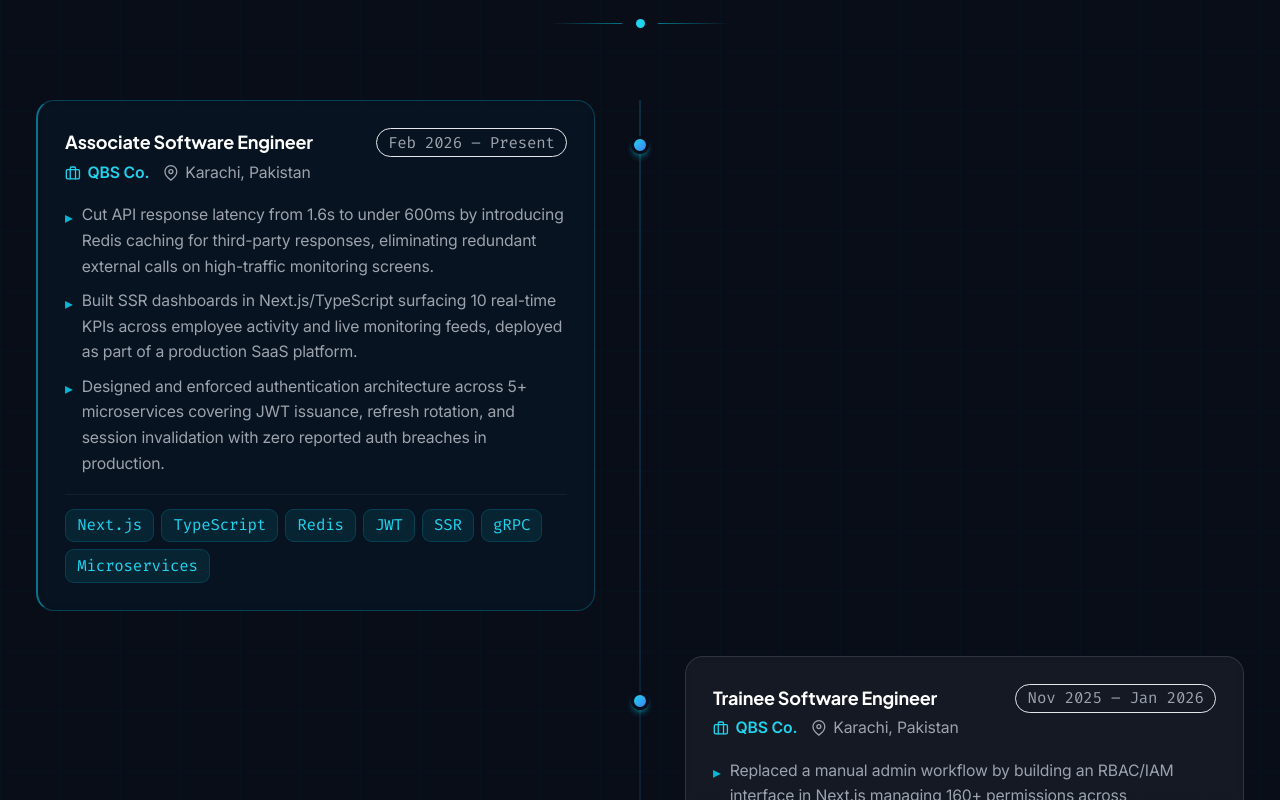
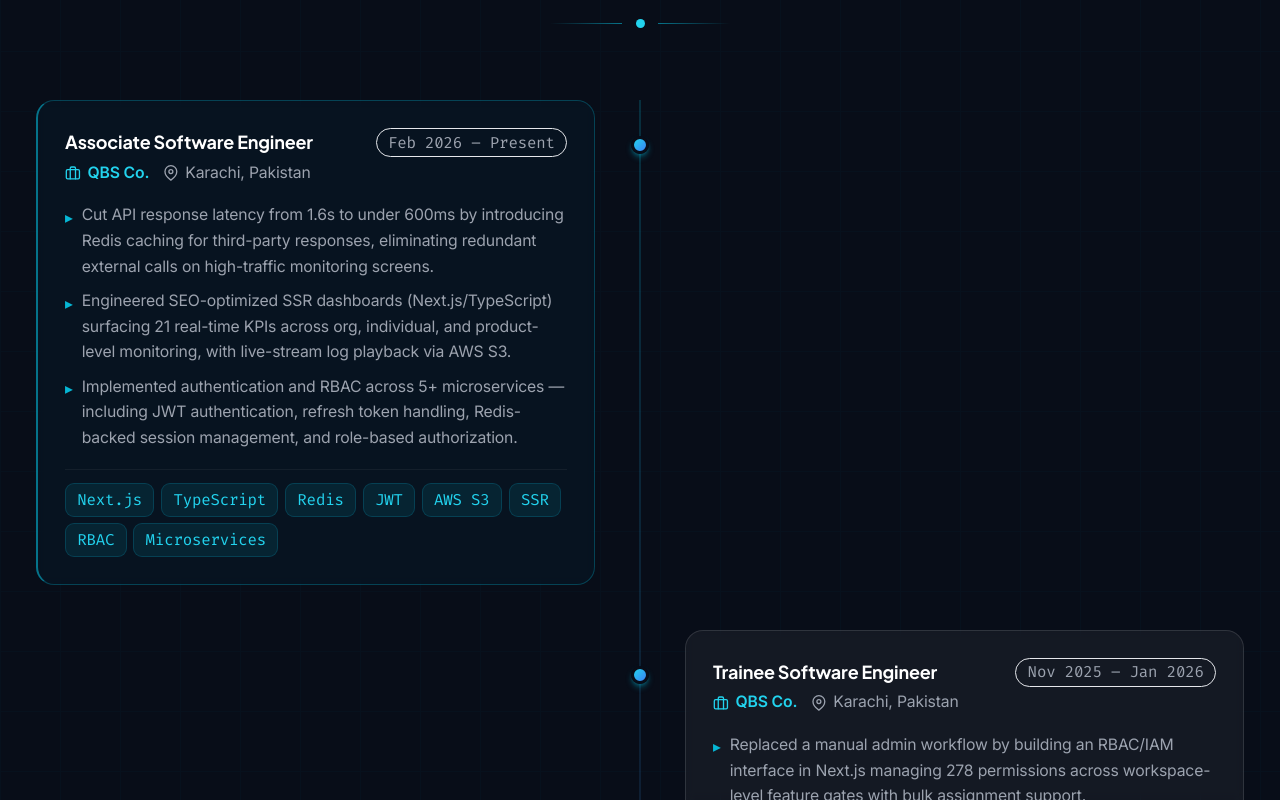
Before and after one commit to Muhammad-Taqi-Dev/DevFolioX, a Next.js app: page / in a window 1280 px wide. Shown: the part 3205-4005 px from the top of the page. Built offline with nearby package versions, Linux system fonts and the light colour scheme.

Commit message:
feat: initialize project with profile assets and modular section components

```diff
--- a/components/sections/About.tsx
+++ b/components/sections/About.tsx
@@ -177,7 +177,8 @@ const About = () => {
               <div className="absolute inset-0 rounded-2xl bg-gradient-to-br from-cyan-500/20 to-indigo-600/20 rotate-[-2deg]" />
               <div className="relative rounded-2xl overflow-hidden border border-white/10 shadow-2xl">
                 <img
-                  src="/profile.jpg"
+                  // src="/profile.jpg"
+                  src="/profile.jpeg"
                   alt="Muhammad Taqi Haider"
                   className="w-full h-full object-cover"
                 />
--- a/components/sections/Experience.tsx
+++ b/components/sections/Experience.tsx
@@ -13,16 +13,17 @@ const Experience = () => {
       location: "Karachi, Pakistan",
       achievements: [
         "Cut API response latency from 1.6s to under 600ms by introducing Redis caching for third-party responses, eliminating redundant external calls on high-traffic monitoring screens.",
-        "Built SSR dashboards in Next.js/TypeScript surfacing 10 real-time KPIs across employee activity and live monitoring feeds, deployed as part of a production SaaS platform.",
-        "Designed and enforced authentication architecture across 5+ microservices covering JWT issuance, refresh rotation, and session invalidation with zero reported auth breaches in production.",
+        "Engineered SEO-optimized SSR dashboards (Next.js/TypeScript) surfacing 21 real-time KPIs across org, individual, and product-level monitoring, with live-stream log playback via AWS S3.",
+        "Implemented authentication and RBAC across 5+ microservices — including JWT authentication, refresh token handling, Redis-backed session management, and role-based authorization.",
       ],
       technologies: [
         "Next.js",
         "TypeScript",
         "Redis",
         "JWT",
+        "AWS S3",
         "SSR",
-        "gRPC",
+        "RBAC",
         "Microservices",
       ],
     },
@@ -32,18 +33,17 @@ const Experience = () => {
       period: "Nov 2025 – Jan 2026",
       location: "Karachi, Pakistan",
       achievements: [
-        "Replaced a manual admin workflow by building an RBAC/IAM interface in Next.js managing 160+ permissions across workspace-level feature gates with bulk assignment support.",
-        "Delivered two production backend services: an inventory management API and an SLA workflow orchestration service using gRPC and Docker for distributed inter-service communication.",
-        "Implemented OAuth2 and 2FA across distributed microservices with token/refresh handling and RBAC; integrated WhatsApp Business API for automated live ticket delivery.",
+        "Replaced a manual admin workflow by building an RBAC/IAM interface in Next.js managing 278 permissions across workspace-level feature gates with bulk assignment support.",
+        "Built two production backend services — inventory management and SLA workflow orchestration — using gRPC for real-time inter-service communication across Dockerized microservices.",
+        "Integrated the WhatsApp Business API to automate live ticket delivery and customer notifications at scale.",
       ],
       technologies: [
         "Next.js",
         "gRPC",
         "Docker",
-        "OAuth2",
-        "2FA",
         "RBAC",
-        "WhatsApp API",
+        "IAM",
+        "WhatsApp Business API",
       ],
     },
     {
@@ -52,15 +52,15 @@ const Experience = () => {
       period: "Mar 2025 – Oct 2025",
       location: "Karachi, Pakistan",
       achievements: [
-        "Reduced per-request DB hits from 6–8 queries down to 2–3 by refactoring service-layer logic to consolidate redundant calls across multiple endpoints, preserving full API backward compatibility.",
-        "Eliminated a document generation bottleneck by building an async PDF pipeline with Azure Queue Storage and SignalR, cutting processing time from ~1.6s to 400–500ms per document.",
-        "Improved geospatial query performance by 25% via PostGIS spatial extensions, optimised spatial indexing, and Google Maps API integration on a multi-tenant SaaS platform.",
+        "Reduced per-request DB hits from 6–8 queries to 2–3 by refactoring .NET Core service logic under Clean Architecture, preserving full API backward compatibility.",
+        "Eliminated a document generation bottleneck by architecting an event-driven async PDF pipeline (Azure Functions + Azure Queue Storage), cutting processing time from ~1.6s to 400–500ms per document; implemented SignalR for real-time chat notifications platform-wide.",
+        "Implemented polygon-based geospatial filtering for real estate listings using PostGIS and Google Maps API, reducing spatial query execution time from 2.1s to 600ms on a multi-tenant SaaS platform.",
       ],
       technologies: [
-        "NestJS",
         ".NET Core",
-        "PostgreSQL",
+        "Clean Architecture",
         "PostGIS",
+        "Azure Functions",
         "Azure Queue Storage",
         "SignalR",
         "Google Maps API",
--- a/components/sections/Hero.tsx
+++ b/components/sections/Hero.tsx
@@ -179,7 +179,7 @@ const Hero = () => {
 
             <a
               id="hero-resume-btn"
-              href="/Software_Engineer_Taqi_Haider_Resume.pdf"
+              href="/Software_Engineer_Muhammad_Taqi_Resume.pdf"
               target="_blank"
               rel="noopener noreferrer"
               className="inline-flex items-center justify-center gap-2 px-7 py-3.5 border border-white/20 bg-white/5 hover:bg-white/10 hover:border-white/30 text-gray-200 hover:text-white font-semibold rounded-xl transition-all duration-300 hover:scale-105 backdrop-blur-sm text-base"
--- a/components/sections/Projects.tsx
+++ b/components/sections/Projects.tsx
@@ -79,11 +79,10 @@ const ProjectCard = ({
       whileInView={{ opacity: 1, y: 0 }}
       viewport={{ once: true, amount: 0.1 }}
       transition={{ duration: 0.4, delay: index * 0.06, ease: "easeOut" }}
-      className={`group relative flex flex-col rounded-2xl border backdrop-blur-sm hover:-translate-y-1 transition-all duration-500 overflow-hidden ${
-        project.featured
-          ? "border-white/[0.14] bg-gradient-to-br from-cyan-500/[0.04] via-white/[0.05] to-transparent hover:border-cyan-500/40 hover:from-cyan-500/[0.07] hover:shadow-xl hover:shadow-cyan-500/15"
-          : "border-white/[0.10] bg-white/[0.03] hover:border-white/[0.20] hover:bg-white/[0.06] hover:shadow-lg hover:shadow-white/5"
-      }`}
+      className={`group relative flex flex-col rounded-2xl border backdrop-blur-sm hover:-translate-y-1 transition-all duration-500 overflow-hidden ${project.featured
+        ? "border-white/[0.14] bg-gradient-to-br from-cyan-500/[0.04] via-white/[0.05] to-transparent hover:border-cyan-500/40 hover:from-cyan-500/[0.07] hover:shadow-xl hover:shadow-cyan-500/15"
+        : "border-white/[0.10] bg-white/[0.03] hover:border-white/[0.20] hover:bg-white/[0.06] hover:shadow-lg hover:shadow-white/5"
+        }`}
     >
       {/* Subtle top glow line */}
       <div className="absolute inset-x-0 top-0 h-px bg-gradient-to-r from-transparent via-cyan-500/40 to-transparent opacity-0 group-hover:opacity-100 transition-opacity duration-500" />
@@ -376,31 +375,31 @@ const Projects = () => {
     {
       title: "TrackWise",
       subtitle: "AI-Powered Personal Finance Manager",
-      period: "May 2025 – May 2026",
+      period: "May 2025 – Present",
       description:
-        "Final Year Project — full-stack AI-powered personal finance platform with a modular NestJS/PostgreSQL backend (56 endpoints) and a self-built Flask ML microservice hosted on Hugging Face Spaces, delivering real-time transaction categorisation, next-month expense forecasting, and anomaly detection.",
+        "Final Year Project (team of 3) — backend & ML lead. AI-driven personal finance platform live on Azure (backend/DB) and Vercel (frontend) with active beta users on real transactional data.",
       features: [
-        "Problem: Manual expense tracking and noisy transaction data hurt categorisation accuracy and delayed anomaly alerts.",
-        "Challenges: Deploy three production ML models with low-latency inference, avoid Hugging Face cold starts, and return results inline.",
-        "Actions: Built a Flask ML microservice (SBERT + Logistic Regression, Prophet, anomaly detector) on Hugging Face Spaces; wired inference into NestJS with caching and rate limiting; added event-driven email auth flows.",
-        "Result: Delivered inline categorisation (~88% accuracy) and anomaly detection (AUC-ROC: 0.87); enabled next-month forecasting after 3+ months of history; reduced cold-start impact with caching.",
-        "Learnings: Gained end-to-end ML production experience across training, deployment, inference design, and resilient API integration.",
+        "Problem: Manual expense tracking offered no intelligence — transactions needed manual categorisation, forecasting was absent, and anomalies went undetected until it was too late.",
+        "Challenges: Deploy three ML models (categorisation, forecasting, anomaly detection) on Hugging Face Spaces with low-latency inference, avoid cold-start penalties, and return results inline without coupling ML logic to the core NestJS service.",
+        "Actions: Architected a 56-endpoint modular-monolith NestJS/PostgreSQL backend deployed on Azure; built a Flask ML microservice (SBERT + Logistic Regression, Facebook Prophet, anomaly detector) on Hugging Face Spaces with caching and rate limiting; wrote Jest unit/integration tests and configured GitHub Actions CI/CD; implemented email-based 2FA and account verification.",
+        "Result: Achieved 88% test accuracy on transaction categorisation and AUC-ROC: 0.87 on anomaly detection; enabled next-month forecasting after 3+ months of history; platform live on Azure/Vercel with 10 beta testers on real transactional data.",
+        "Learnings: Gained end-to-end ML production experience — from model training and deployment to inference design, cold-start mitigation, and resilient API integration across a distributed system.",
       ],
       technologies: [
         "NestJS",
         "Angular 19",
         "PostgreSQL",
         "Flask",
-        "Docker",
         "Redis",
         "SBERT",
         "scikit-learn",
         "Prophet",
-        "OAuth2",
         "Jest",
+        "GitHub Actions",
+        "Azure",
+        "Vercel",
         "Hugging Face",
-        "Render",
-        "Vercel",
+        "2FA",
         "REST API",
       ],
       github: "https://github.com/Muhammad-Taqi-Dev/TrackWise",
```
Also changed, not shown: components/sections/Skills.tsx (+4 -23 lines), public/profile.jpeg (added), 1 other file (tests, documents, lock files or other folders).
